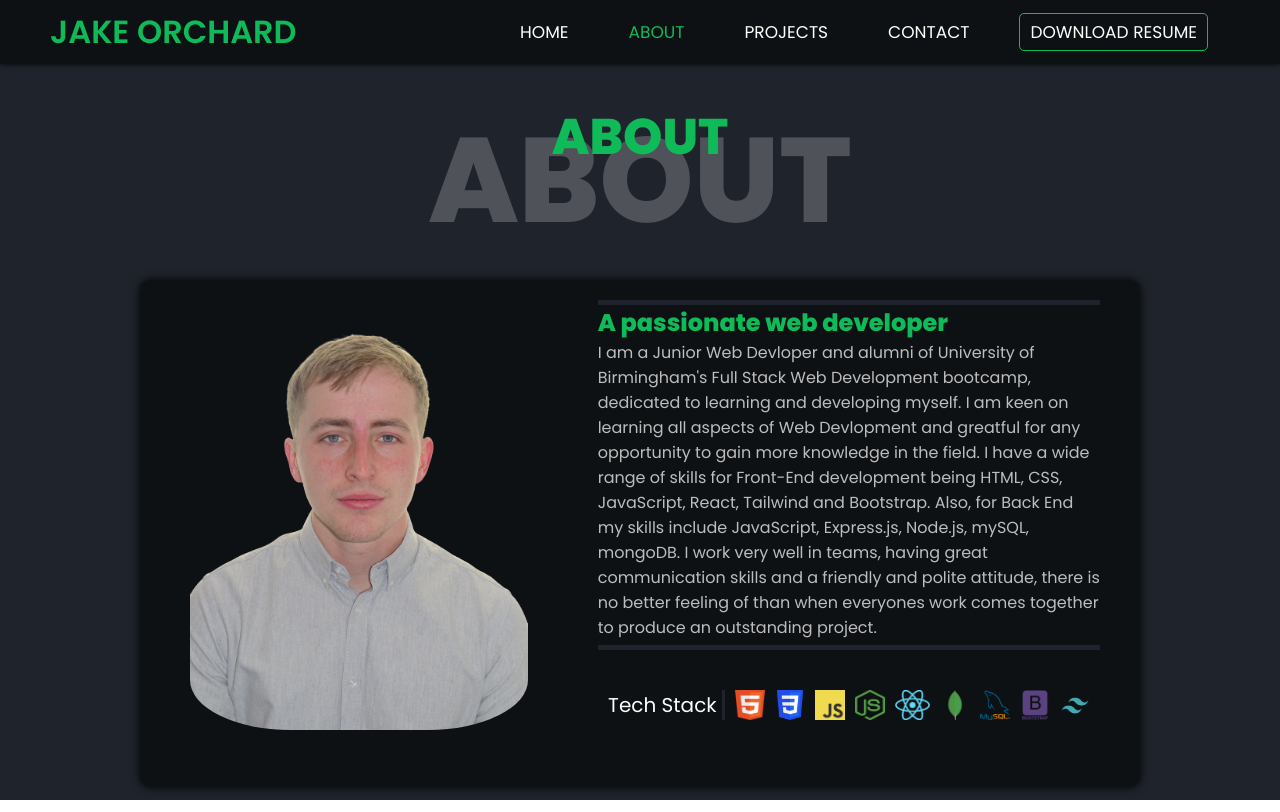
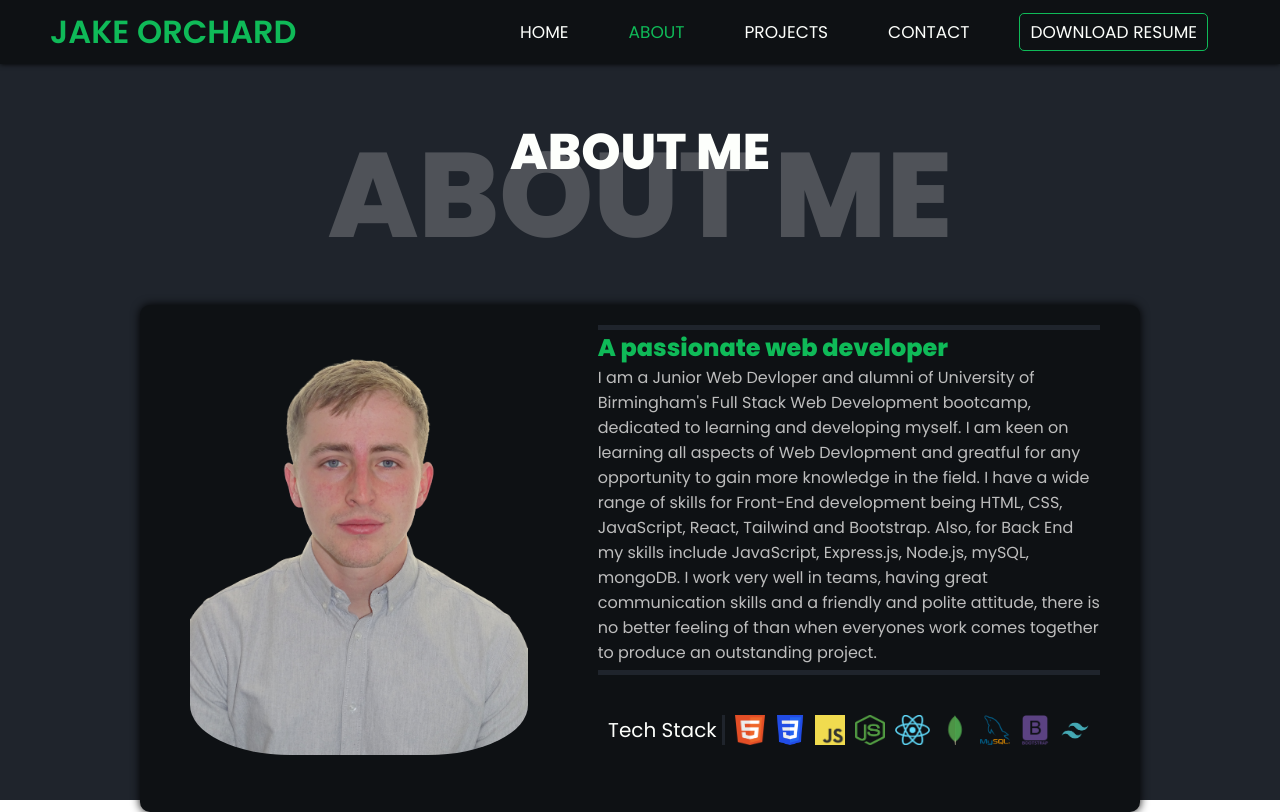
Before and after one commit to Jake-Orch/Portfolio-mk3, a React (Create React App) app: page /Portfolio-mk3/about in a window 1280 px wide. Built offline with nearby package versions, Linux system fonts and the light colour scheme.

Commit message:
title edited

```diff
--- a/src/components/Title/title.css
+++ b/src/components/Title/title.css
@@ -3,22 +3,21 @@
   align-items: center;
   flex-direction: column;
   height: 100px;
-  padding-top: 25px;
-  margin-top: 50px;
+  margin-top: 75px;
   font-family: var(--font);
 }
 
 .page_title h1 {
-  font-size: 40px;
-  color: var(--color-one);
+  font-size: 30px;
+  color: var(--color-two);
   text-transform: uppercase;
   z-index: 1;
 }
 
 .page_title span {
   position: relative;
-  top: -60px;
-  font-size: 70px;
+  top: -50px;
+  font-size: 60px;
   font-weight: bold;
   text-transform: uppercase;
   opacity: 30%;
@@ -29,6 +28,11 @@
 @media only screen and (min-width: 750px) {
   .page_title {
     height: 130px;
+    padding-top: 25px;
+  }
+
+  .page_title h1 {
+    font-size: 40px;
   }
 
   .page_title span {
@@ -40,7 +44,7 @@
 @media only screen and (min-width: 1100px) {
   .page_title {
     height: 180px;
-    padding-top: 50px;
+    padding-top: 40px;
   }
 
   .page_title h1 {
--- a/src/containers/About/About.jsx
+++ b/src/containers/About/About.jsx
@@ -5,7 +5,7 @@ import { Portrait, Info, Title } from "../../components";
 const About = () => {
   return (
     <div className="about_container">
-      <Title name={"About"} />
+      <Title name={"About Me"} />
       <div className="about_box">
         <Portrait cl={"about_portrait"}/>
         <Info />
```
